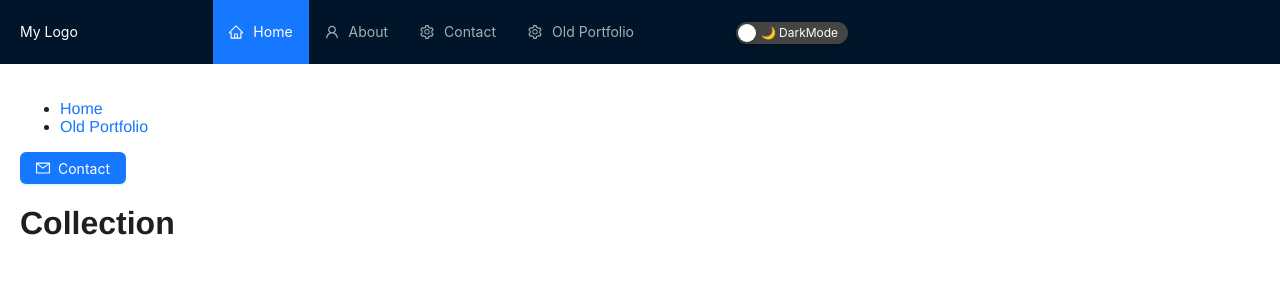
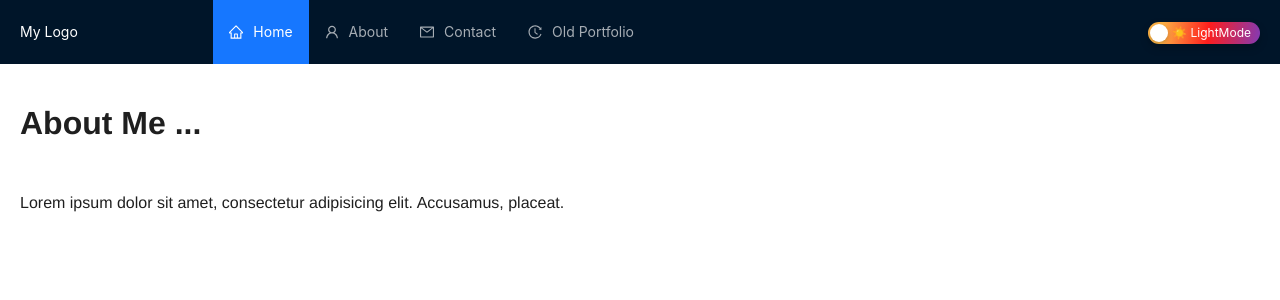
Before and after one commit to siljeangelvik/portfolio2-presentation, a React (Create React App) app: page /about in a window 1280 px wide. Shown: the top 300 px of the page. Built offline with nearby package versions, Linux system fonts and the light colour scheme.

Commit message:
Improved the styling of the dark/lightMode buttons. Fixed Contact.jsx drawer width, cleaned up App.js, made custom buttons to the CardItems.jsx, and improved the styling of the NavBar.jsx

```diff
--- a/src/App.js
+++ b/src/App.js
@@ -1,20 +1,20 @@
-import { Content } from 'antd/lib/layout/layout';
-import { Link, Route, Routes } from 'react-router-dom';
+import {Content} from 'antd/lib/layout/layout';
+import {Route, Routes} from 'react-router-dom';
+import About from './pages/About';
 import useToggle from './hooks/useToggle';
 import NavBar from './components/NavBar';
-import Contact from './components/Contact';
 import Home from './pages/Home';
 import './main.css';
-import React  from "react";
-import { ConfigProvider, theme } from "antd";
+import React from "react";
+import {ConfigProvider, theme} from "antd";
 
 function App() {
     const {defaultAlgorithm, darkAlgorithm} = theme;
-    const [isDarkMode, toggleDarkMode] = useToggle(false);
+    const [isDarkMode, setIsDarkMode] = useToggle(false);
     const darkModeClass = isDarkMode ? 'dark-mode' : '';
 
     const handleClick = () => {
-        toggleDarkMode();
+        setIsDarkMode((prevMode) => !prevMode);
     };
 
     return (
@@ -24,23 +24,12 @@ function App() {
                     algorithm: isDarkMode ? darkAlgorithm : defaultAlgorithm,
                 }}
             >
-                <div className={darkModeClass} style={{ minHeight: "100vh" }}>
-                    <NavBar handleClick={handleClick} isDarkMode={isDarkMode} />
-                    <Content style={{ padding: "20px" }}>
-                        <nav>
-                            <ul>
-                                <li>
-                                    <Link to="/">Home</Link>
-                                </li>
-                                <li>
-                                    <Link to={`https://siljeangelvik.netlify.app/`}>Old Portfolio</Link>
-                                </li>
-                            </ul>
-                        </nav>
-                        <Contact />
-                        <h1>Collection</h1>
+                <div className={darkModeClass} style={{minHeight: "100vh"}}>
+                    <NavBar handleClick={handleClick} isDarkMode={isDarkMode}/>
+                    <Content style={{padding: "20px"}}>
                         <Routes>
-                            <Route index path="/" element={<Home />} />
+                            <Route index path="/" element={<Home isDarkMode={darkModeClass}/>}/>
+                            <Route index path="/about" element={<About/>}/>
                         </Routes>
                     </Content>
                 </div>
--- a/src/components/Contact.jsx
+++ b/src/components/Contact.jsx
@@ -1,28 +1,30 @@
-import { MailOutlined } from '@ant-design/icons';
 import { Button, Col, Drawer, Form, Input, Row, Space } from 'antd';
-import { useState } from 'react';
+import React, { useState } from 'react';
+import './styles.css';
+import {Link} from 'react-router-dom';
 
 const Contact = () => {
-    const [open, setOpen] = useState(false);
+    const [visible, setVisible] = useState(false);
+    const [size, setSize] = useState();
 
-    const showDrawer = () => {
-        setOpen(true);
+    const showDefaultDrawer = () => {
+        setSize('default');
+        setVisible(true);
     };
 
     const onClose = () => {
-        setOpen(false);
+        setVisible(false);
     };
 
     return (
         <>
-            <Button type="primary" onClick={showDrawer} icon={<MailOutlined />}>
-                Contact
-            </Button>
+            <Link to="/*" onClick={showDefaultDrawer}>Contact</Link>
             <Drawer
-                title="Contact me by email"
-                width={720}
+                title="Contact Me"
+                placement="right"
+                size={size}
                 onClose={onClose}
-                open={open}
+                open={visible}
                 bodyStyle={{
                     paddingBottom: 80,
                 }}
@@ -51,20 +53,50 @@ const Contact = () => {
                                 <Input placeholder="Please enter your name" />
                             </Form.Item>
                         </Col>
+                        <Col span={12}>
+                            <Form.Item
+                                name="phone"
+                                label="Phone"
+                                rules={[
+                                    {
+                                        required: true,
+                                        message: 'Please enter your phone number',
+                                    },
+                                ]}
+                            >
+                                <Input placeholder="Please enter your phone number" />
+                            </Form.Item>
+                        </Col>
                     </Row>
                     <Row gutter={16}>
                         <Col span={24}>
                             <Form.Item
-                                name="description"
-                                label="Description"
+                                name="email"
+                                label="Email"
                                 rules={[
                                     {
                                         required: true,
-                                        message: 'please enter url description',
+                                        message: 'Please enter your email address',
                                     },
                                 ]}
                             >
-                                <Input.TextArea rows={4} placeholder="please enter url description" />
+                                <Input placeholder="Please enter your email address" />
+                            </Form.Item>
+                        </Col>
+                    </Row>
+                    <Row gutter={16}>
+                        <Col span={24}>
+                            <Form.Item
+                                name="message"
+                                label="Message"
+                                rules={[
+                                    {
+                                        required: true,
+                                        message: 'please enter a message',
+                                    },
+                                ]}
+                            >
+                                <Input.TextArea rows={4} placeholder="please enter a message" />
                             </Form.Item>
                         </Col>
                     </Row>
--- a/src/components/NavBar.jsx
+++ b/src/components/NavBar.jsx
@@ -1,19 +1,26 @@
-import React, { useState } from "react";
-import { Layout, Menu, Button, Drawer, Row, Col } from "antd";
+import React, {useState} from "react";
+import {Layout, Menu, Button, Drawer, Row, Col} from "antd";
 import {
     HomeOutlined,
     UserOutlined,
     SettingOutlined,
     MenuOutlined,
+    HistoryOutlined,
+    MailOutlined
 } from "@ant-design/icons";
+import {Link} from 'react-router-dom';
+import Contact from './Contact';
 import ThemeButton from "./ThemeButton";
+import './styles.css';
 
-const { Header } = Layout;
+const {Header} = Layout;
 
-const NavBar = ({ handleClick, isDarkMode }) => {
+const NavBar = ({handleClick, isDarkMode}) => {
     const [visible, setVisible] = useState(false);
+    const [size, setSize] = useState('default');
 
     const showDrawer = () => {
+        setSize('default');
         setVisible(true);
     };
 
@@ -22,38 +29,46 @@ const NavBar = ({ handleClick, isDarkMode }) => {
     };
 
     return (
-        <Header style={{ padding: 0 }}>
+        <Header style={{padding: 0}}>
             <Row justify="space-between" align="middle">
                 <Col xs={20} sm={20} md={4}>
-                    <div
-                        className="logo"
-                        style={{ color: "white", paddingLeft: "20px" }}
-                    >
+                    <div className="logo" style={{color: "white", paddingLeft: "20px"}}>
                         My Logo
                     </div>
                 </Col>
                 <Col xs={0} sm={0} md={20}>
                     <Menu theme="dark" mode="horizontal" defaultSelectedKeys={["1"]}>
-                        <Menu.Item key="1" icon={<HomeOutlined />}>
-                            Home
+                        <Menu.Item key="1" icon={<HomeOutlined/>}>
+                            <Link to="/">Home</Link>
                         </Menu.Item>
-                        <Menu.Item key="2" icon={<UserOutlined />}>
-                            About
+                        <Menu.Item key="2" icon={<UserOutlined/>}>
+                            <Link to="/about">About</Link>
                         </Menu.Item>
-                        <Menu.Item key="3" icon={<SettingOutlined />}>
-                            Contact
+                        <Menu.Item key="3" icon={<MailOutlined/>}>
+                            <Contact/>
                         </Menu.Item>
-                        <Menu.Item key="4" icon={<SettingOutlined />}>
-                            Old Portfolio
+                        <Menu.Item key="4" icon={<HistoryOutlined/>}>
+                            <Link
+                                to="https://siljeangelvik.netlify.app/"
+                                target="_blank"
+                                rel="noopener noreferrer"
+                            >
+                                Old Portfolio
+                            </Link>
                         </Menu.Item>
-                        <Menu.Item key="5">
-                            <ThemeButton handleClick={handleClick} isDarkMode={isDarkMode} />
-                        </Menu.Item>
+                        <span style={{
+                            position: "absolute",
+                            right: "20px",
+                            top: "0",
+                        }}>
+                            <ThemeButton handleClick={handleClick} isDarkMode={isDarkMode}/>
+                        </span>
                     </Menu>
                 </Col>
-                <Col xs={2} sm={2} md={0}>
+
+                <Col xs={2} sm={2} md={0} style={{marginRight:"20px"}}>
                     <Button type="primary" onClick={showDrawer}>
-                        <MenuOutlined />
+                        <MenuOutlined/>
                     </Button>
                 </Col>
             </Row>
@@ -63,23 +78,37 @@ const NavBar = ({ handleClick, isDarkMode }) => {
                 onClick={onClose}
                 onClose={onClose}
                 visible={visible}
+                size={size}
             >
                 <Menu mode="vertical" defaultSelectedKeys={["1"]}>
-                    <Menu.Item key="1" icon={<HomeOutlined />}>
-                        Home
+                    <Menu.Item key="1" icon={<HomeOutlined/>}>
+                        <Link to="/">Home</Link>
                     </Menu.Item>
-                    <Menu.Item key="2" icon={<UserOutlined />}>
-                        About
+                    <Menu.Item key="2" icon={<UserOutlined/>}>
+                        <Link to="/about">About</Link>
                     </Menu.Item>
-                    <Menu.Item key="3" icon={<SettingOutlined />}>
-                        Contact
+                    <Menu.Item key="3" icon={<SettingOutlined/>}>
+                        <Contact/>
                     </Menu.Item>
-                    <Menu.Item key="4" icon={<SettingOutlined />}>
-                        Old Portfolio
+                    <Menu.Item key="4" icon={<HistoryOutlined/>}>
+                        <Link
+                            to="https://siljeangelvik.netlify.app/"
+                            target="_blank"
+                            rel="noopener noreferrer"
+                        >
+                            Old Portfolio
+                        </Link>
                     </Menu.Item>
-                    <Menu.Item key="5">
-                        <ThemeButton handleClick={handleClick} isDarkMode={isDarkMode} />
-                    </Menu.Item>
+                    <span style={{
+                        width: "100%",
+                        overflow: "hidden",
+                        display: "flex",
+                        justifyContent: "center",
+                        marginTop: "30px",
+                        padding: "10px"
+                    }}>
+                            <ThemeButton handleClick={handleClick} isDarkMode={isDarkMode}/>
+                        </span>
                 </Menu>
             </Drawer>
         </Header>
--- a/src/components/ThemeButton.jsx
+++ b/src/components/ThemeButton.jsx
@@ -1,45 +1,20 @@
 import React from 'react';
-import {Space, Switch} from 'antd';
+import {Switch} from 'antd';
 import './styles.css';
 
 const ThemeButton = ({handleClick, isDarkMode}) => {
-
     return (
-        <>
-            <Space
-                className="theme-switch-container"
-                direction="vertical">
-                <Switch
-                    className="theme-switch-button"
-                    onClick={handleClick}
-                    checkedChildren={`☀️ LightMode`}
-                    unCheckedChildren={`🌙️ DarkMode`}
-                    defaultUnchecked
-                    style={{backgroundColor: isDarkMode ? 'orange' : '#444'}}
-                />
-            </Space>
-        </>
+        <div className="theme-switch-container">
+            <Switch
+                className={`theme-switch-button ${isDarkMode ? 'dark' : 'light'}`}
+                onChange={handleClick}
+                hoverable={false}
+                checkedChildren="🌙️ DarkMode"
+                unCheckedChildren="☀️ LightMode"
+                defaultChecked={isDarkMode}
+            />
+        </div>
     );
 };
 
 export default ThemeButton;
-/*
-const ThemeButton = ({handleClick, isDarkMode}) => {
-    return (
-        <>
-
-            <Button
-                type="primary"
-                onClick={handleClick}
-                icon={isDarkMode ? '🌞' : '🌙'}
-                style={{
-                    backgroundColor: isDarkMode ? '#1890ff' : '#f5222d',
-                    borderColor: isDarkMode ? '#1890ff' : '#f5222d'
-                }}
-            >
-                {isDarkMode ? 'Light Mode' : 'Dark Mode'}
-            </Button>
-        </>
-    );
-};
-*/
--- a/src/components/styles.css
+++ b/src/components/styles.css
@@ -1,49 +1,170 @@
-.theme-switch-container::after {
-    display: flex;
-    align-items: center;
-    gap: 20px;
-    transform: translate(-11px, 19px) rotate(120deg);
-    user-select: none;
-    #color: #17193F;
+.theme-switch-container {
+    margin-top: 0;
+    width: auto;
+}
+
+.theme-switch-button.light,
+.theme-switch-button.light:hover {
+    background: linear-gradient(
+            278deg,
+            rgba(131, 58, 180, 1) 0%,
+            rgba(253, 29, 29, 1) 46%,
+            rgba(253, 72, 41, 1) 58%,
+            rgba(252, 176, 69, 1) 87%
+    );
+    border: 0;
+    box-shadow: 0 4px 8px 0 rgba(0, 0, 0, 0.2);
+}
+
+.theme-switch-button.dark,
+.theme-switch-button.dark:hover {
+    background: linear-gradient(
+            193deg,
+            rgba(2, 0, 36, 1) 0%,
+            rgba(9, 9, 121, 1) 35%,
+            rgba(6, 78, 166, 1) 57%,
+            rgba(0, 212, 255, 1) 100%
+    );
+    border: 0;
+    box-shadow: 0 4px 8px 0 rgba(0, 0, 0, 0.2);
 }
 
 .theme-switch-button,
-.theme-switch-button:checked  {
-    transform: translateX(calc(100px - 30px));
-    box-shadow: 0 3px 5px 0 rgba(0,0,0,0.2);
-    color: #333;
+.theme-switch-button:hover {
+    background: linear-gradient(
+            193deg,
+            rgba(2, 0, 36, 1) 0%,
+            rgba(9, 9, 121, 1) 35%,
+            rgba(6, 78, 166, 1) 57%,
+            rgba(0, 212, 255, 1) 100%
+    );
 }
 
-
-.icons {
-    display: flex;
-    align-items: center;
-    gap: 20px;
-    transform: translate(-11px, 19px) rotate(120deg);
-    user-select: none;
-    #color: #17193F;
+.site-form-in-drawer-wrapper {
+    position: absolute;
+    right: 0;
+    bottom: 0;
+    width: 100%;
+    padding: 10px 16px;
+    text-align: right;
+    background: #fff;
+    border-top: 1px solid #e9e9e9;
 }
 
-.theme-switch-button:checked  {
-    transform: translateX(calc(100px - 30px));
-    #box-shadow: 0 3px 5px 0 rgba(0,0,0,0.2);
+.ant-list-item:hover,
+.ant-list-item:focus {
+    background-color: green;
+    box-shadow: 0 0 4px #eee;
 }
 
-
-input[type="checkbox"]:checked ~ .switch-btn {
-    #border: 4px solid #2e3052;
-    #background-color: #7635DC;
+/********* PRIMARY BUTTON *****************/
+/* Primary: Light Mode */
+.primary-button.light {
+    background: linear-gradient(
+            278deg,
+            rgba(131, 58, 180, 1) 0%,
+            rgba(253, 29, 29, 1) 46%,
+            rgba(253, 72, 41, 1) 58%,
+            rgba(252, 176, 69, 1) 87%
+    );
+    border: 0;
+    box-shadow: 0 4px 8px 0 rgba(0, 0, 0, 0.2);
+    font-weight: bold;
 }
 
-input[type="checkbox"]:checked ~ .switch-btn label {
-    transform: translateX(calc(100px - 30px));
-    box-shadow: 0 3px 5px 0 rgba(0,0,0,0.2);
+/* Primary: Dark Mode */
+.primary-button.dark {
+    background: linear-gradient(
+            193deg,
+            rgba(2, 0, 36, 1) 0%,
+            rgba(9, 9, 121, 1) 35%,
+            rgba(6, 78, 166, 1) 57%,
+            rgba(0, 212, 255, 1) 100%
+    );
+    border: 0;
+    box-shadow: 0 4px 8px 0 rgba(0, 0, 0, 0.2);
+    font-weight: bold;
 }
 
-input[type="checkbox"]:checked ~ .switch-btn label .icons {
-    transform: translateX(-20px);
+/* Primary: Light Mode Hover */
+.primary-button.light:hover {
+    border: none;
+    box-shadow: 5px 10px 8px 0 rgba(0, 0, 0, 0.2);
+    transition: box-shadow 0.3s ease-in-out;
+    background: linear-gradient(
+            278deg,
+            rgba(131, 58, 180, 1) 0%,
+            rgba(253, 29, 29, 1) 46%,
+            rgba(253, 72, 41, 1) 58%,
+            rgba(252, 176, 69, 1) 87%
+    );
+    font-weight: bold;
+    -webkit-background-clip: text;
+    -webkit-text-fill-color: transparent;
 }
-.theme-switch-container,
-.theme-switch-button {
-    #color: #333;
+
+/* Primary: Dark Mode Hover */
+.primary-button.dark:hover {
+    /* Define hover styles for dark mode */
 }
+
+/********* SECONDARY BUTTON *****************/
+/* Secondary: Light Mode */
+.secondary-button.light {
+    background: transparent;
+    border: 2px outset transparent;
+    box-shadow: 0 4px 8px 0 rgba(0, 0, 0, 0.2);
+    border-image: linear-gradient(
+            278deg,
+            rgba(131, 58, 180, 1) 0%,
+            rgba(253, 29, 29, 1) 46%,
+            rgba(253, 72, 41, 1) 58%,
+            rgba(252, 176, 69, 1) 87%
+    ) 1;
+    font-weight: bold;
+}
+
+/* Secondary: Dark Mode */
+.secondary-button.dark {
+    background: transparent;
+    border: 2px outset transparent;
+    box-shadow: 0 4px 8px 0 rgba(0, 0, 0, 0.2);
+    border-image: linear-gradient(
+            193deg,
+            rgba(2, 0, 36, 1) 0%,
+            rgba(9, 9, 121, 1) 35%,
+            rgba(6, 78, 166, 1) 57%,
+            rgba(0, 212, 255, 1) 100%
+    ) 1;
+    font-weight: bold;
+}
+
+/* Secondary: Light Mode Hover */
+.secondary-button.light:hover {
+    border: none;
+    box-shadow: 5px 10px 8px 0 rgba(0, 0, 0, 0.2);
+    transition: box-shadow 0.3s ease-in-out;
+    background: linear-gradient(
+            278deg,
+            rgba(131, 58, 180, 1) 0%,
+            rgba(253, 29, 29, 1) 46%,
+            rgba(253, 72, 41, 1) 58%,
+            rgba(252, 176, 69, 1) 87%
+    );
+    font-weight: bold;
+    -webkit-background-clip: text;
+    -webkit-text-fill-color: transparent;
+}
+
+/* Secondary: Dark Mode Hover */
+.secondary-button.dark:hover {
+    background-color: rgba(2, 0, 36, 0.2);
+}
+
+/*  If the browser window is 600px or smaller   */
+@media only screen and (min-width: 600px) {
+    .theme-switch-container {
+        margin-top: 0;
+        width: auto;
+    }
+}
--- /dev/null
+++ b/src/pages/About.jsx
@@ -0,0 +1,16 @@
+import {Content} from 'antd/es/layout/layout';
+import React from 'react';
+
+const About = () => {
+    return (
+        <>
+            <h1>About Me ... </h1>
+            <Content
+                style={{display: "flex", flexWrap: "wrap", justifyContent: "start", gap: "20px", paddingTop: "30px"}}>
+                Lorem ipsum dolor sit amet, consectetur adipisicing elit. Accusamus, placeat.
+            </Content>
+        </>
+    );
+};
+
+export default About;
```
Also changed, not shown: src/components/cards/CardItems.jsx (+6 -9 lines), src/pages/Home.jsx (+5 -3 lines), 1 other file (tests, documents, lock files or other folders).
